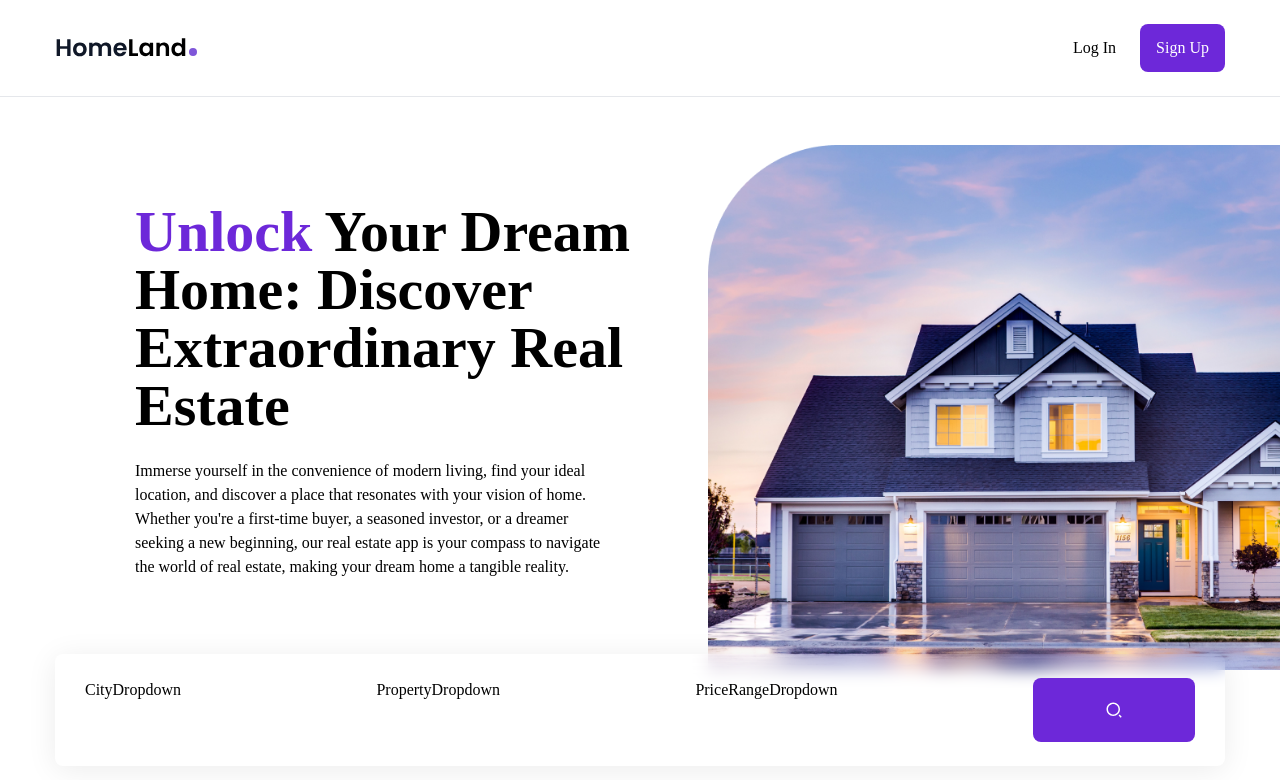
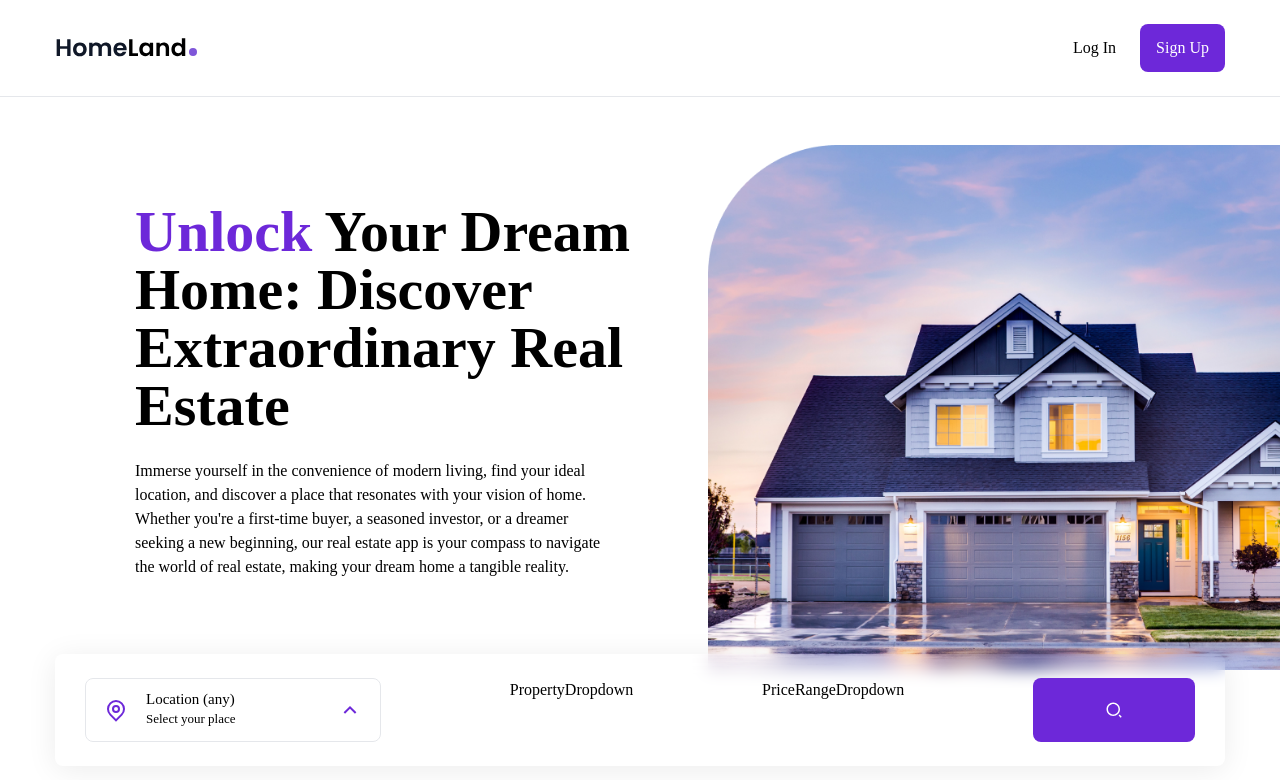
Before and after one commit to kema-ray/Real-Estate, a React (Create React App) app: page / in a window 1280 px wide. Shown: the top 780 px of the page. Built offline with nearby package versions, Linux system fonts and the light colour scheme.

Commit message:
create a city dropdown component and add onClick function that allows one to select the location

```diff
--- a/src/components/CityDropdown.js
+++ b/src/components/CityDropdown.js
@@ -1,8 +1,48 @@
-import React from 'react'
+import React, { useContext, useState } from 'react'
+
+import { RiMapPinLine, RiArrowDownSLine, RiArrowUpSLine } from 'react-icons/ri'
+import { Menu } from '@headlessui/react';
+import { HouseContext } from './HouseContext';
 
 const CityDropdown = () => {
+  const { city, setCity, cities} = useContext(HouseContext);
+
+  console.log(cities);
+
+  const [isOpen, setIsOpen] = useState(false);
+
+  // console.log(city);
   return (
-    <div>CityDropdown</div>
+    <Menu as='div' className='dropdown relative'>
+      <Menu.Button
+      onClick={() => setIsOpen(!isOpen)}
+      className='dropdown-btn w-full text-left'>
+        <RiMapPinLine className='dropdown-icon-primary' />
+        <div>
+          <div className='text-[15px] font-medium leading-tight'>{city}</div>
+          <div className='text-[13px]'>Select your place</div>
+        </div>
+        {isOpen ? (
+            <RiArrowDownSLine className='dropdown-icon-secondary' />
+          ) : (
+            <RiArrowUpSLine className='dropdown-icon-secondary' />
+          )}
+      </Menu.Button>
+      <Menu.Items className='dropdown-menu'>
+        {cities.map((city, index) => {
+          return (
+            <Menu.Item
+            onClick={() => setCity(city)}
+            className='cursor-pointer hover:text-violet-700 transition'
+            as='li'
+            key={index}
+            >
+              {city}
+            </Menu.Item>
+          );
+        })}
+      </Menu.Items>
+    </Menu>
   )
 }
 
--- a/src/components/HouseContext.js
+++ b/src/components/HouseContext.js
@@ -1,4 +1,4 @@
-import React, { createContext, useState} from 'react';
+import React, { createContext, useEffect, useState} from 'react';
 
 import {housesData} from '../data';
 
@@ -13,6 +13,18 @@ const HouseContextProvider = ({ children }) => {
     const [properties, setProperties] = useState([]);
     const [price, setPrice] = useState('Price range (any)');
     const [loading, setLoading] = useState(false);
+
+    useEffect(() => {
+        const allCities = houses.map((house) => {
+            return house.city;
+        });
+        // remove duplicates
+        const uniqueCities = ['Location (any)', ...
+        new Set(allCities)];
+
+        // set cities
+        setCities(uniqueCities);
+    }, []);
 
     return (
         <HouseContext.Provider value={{
```
